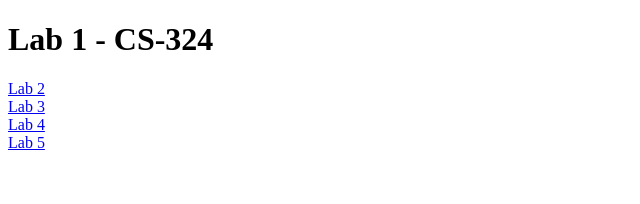
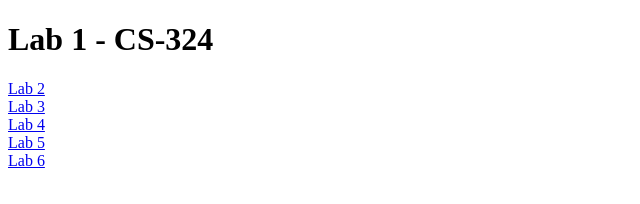
Before and after one commit to AbdullahUsman07/AbdullahUsman07.github.io, a plain HTML site: page index.html in a window 1280 px wide. Shown: the full height of the page, 0-640 px from the left. Drawn offline with Linux system fonts and the light colour scheme.

Commit message:
feat: Link of lab06 addedd

```diff
--- a/index.html
+++ b/index.html
@@ -17,6 +17,8 @@
     <a href="Lab04/index.html"> Lab 4 </a>
     <br>
     <a href="Lab05/index.html">Lab 5</a>
+    <br>
+    <a href="Lab06/index.html">Lab 6</a>
 </body>
 
 </html>
```
